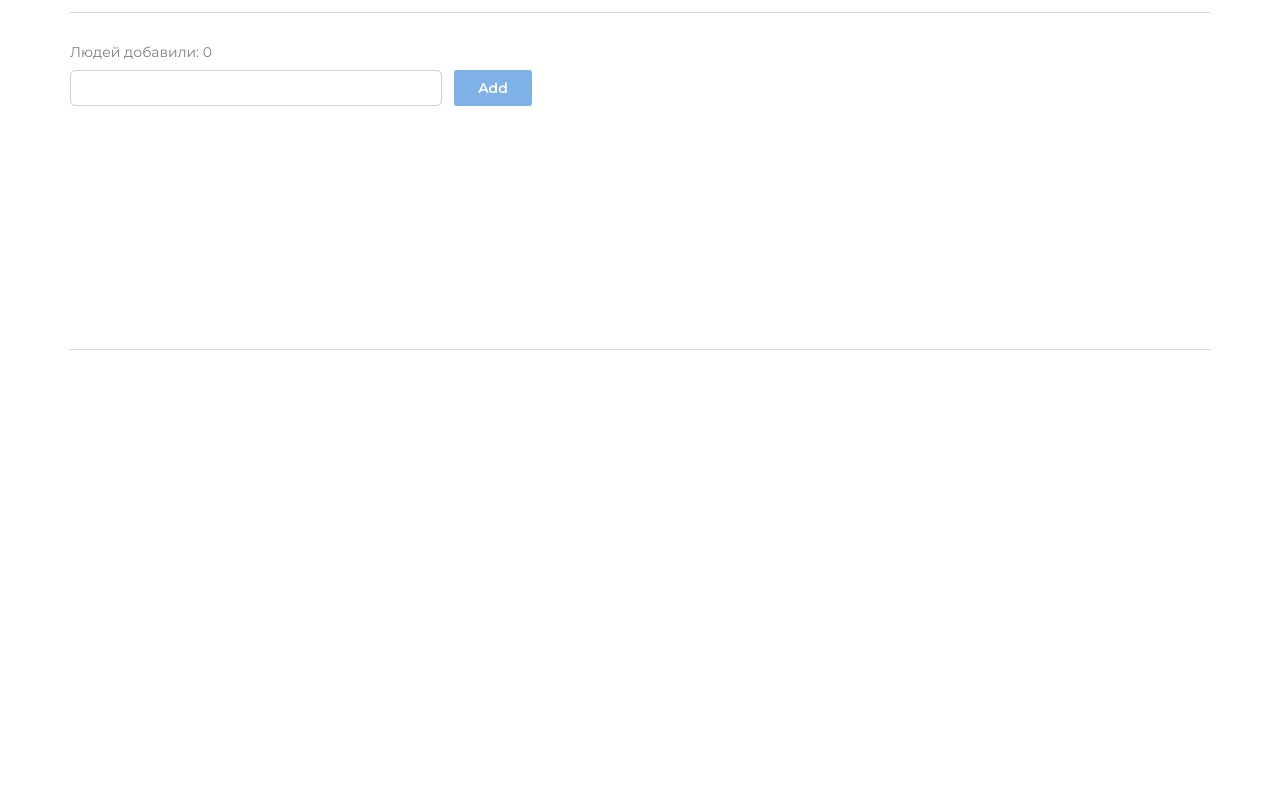
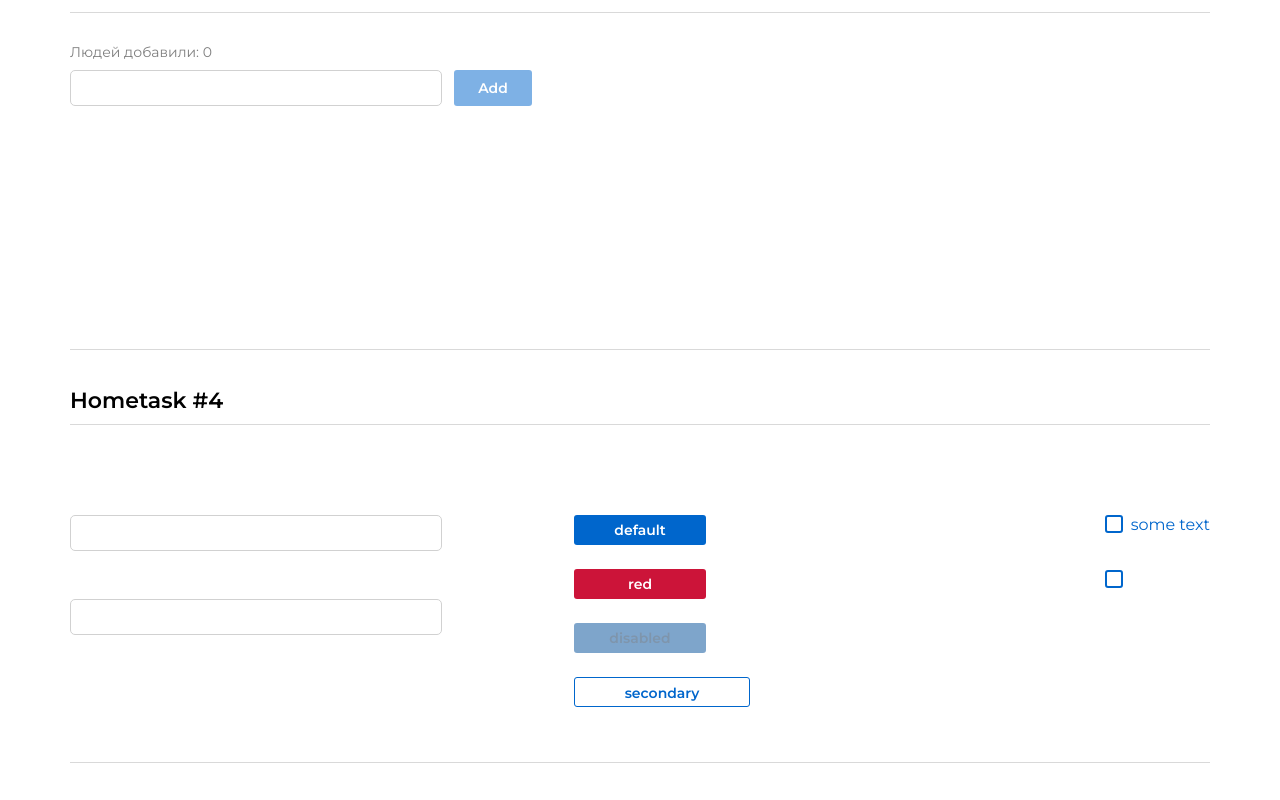
Before and after one commit to VladSmirnou/hws2, a React (Create React App) app: page /#/pre-junior in a window 1280 px wide. Shown: the part 936-1736 px from the top of the page. Before the commit the page ends 1323 px from the top, so only its background shows below. Built offline with nearby package versions, Linux system fonts and the light colour scheme.

Commit message:
fix HW4 styles

```diff
--- a/src/s1-main/App.module.css
+++ b/src/s1-main/App.module.css
@@ -39,6 +39,12 @@
     margin-bottom: 37px;
 }
 
+.hw4-container {
+    margin: 0 auto;
+    max-width: 1140px;
+    margin-bottom: 37px;
+}
+
 .initialMessages {
     display: grid;
     row-gap: 30px;
--- a/src/s2-homeworks/hw04/HW4.tsx
+++ b/src/s2-homeworks/hw04/HW4.tsx
@@ -11,8 +11,8 @@ import Stand from './Stand'
 
 const HW4 = () => {
     return (
-        <div id={'hw4'}>
-            <div className={s2.hwTitle}>Homework #4</div>
+        <div id={'hw4'} className={s2['hw4-container']}>
+            <div className={s2.hwTitle}>Hometask #4</div>
             {/*демонстрация возможностей компонент:*/}
             <div className={s2.hw}>
                 <Stand />
--- a/src/s2-homeworks/hw04/Stand.module.css
+++ b/src/s2-homeworks/hw04/Stand.module.css
@@ -1,7 +1,9 @@
 .stand {
-    display: flex;
-    justify-content: space-between;
-    align-items: center;
+    margin-top: 90px;
+    margin-bottom: 55px;
+    display: grid;
+    grid-template-columns: minmax(auto, 484px) auto 1fr;
+    column-gap: 20px;
 }
 
 .inputs {
@@ -17,7 +19,12 @@
 }
 
 .checkboxes {
+    justify-self: end;
     display: flex;
     flex-direction: column;
     gap: 36px;
 }
+
+.inpustWithErrorText {
+    gap: 31px;
+}
--- a/src/s2-homeworks/hw04/Stand.tsx
+++ b/src/s2-homeworks/hw04/Stand.tsx
@@ -12,7 +12,7 @@ const Stand = () => {
 
     return (
         <div id={'hw4-stand'} className={s.stand}>
-            <div className={s.inputs}>
+            <div className={!error ? s.inputs : s.inputs + ' ' + s.inpustWithErrorText}>
                 {/*совместим со старым кодом:*/}
                 <div>
                     <SuperInputText
--- a/src/s2-homeworks/hw04/common/c1-SuperInputText/SuperInputText.module.css
+++ b/src/s2-homeworks/hw04/common/c1-SuperInputText/SuperInputText.module.css
@@ -5,9 +5,12 @@
     width: 100%;
     max-width: 372px;
     height: 36px;
+    border: 1px solid #D1D1D1;
+    border-radius: 5px;
 }
 
 .inputWrapper {
+    display: grid;
 }
 
 .superInput {
@@ -21,5 +24,10 @@
 }
 
 .error {
-    color: red
+    color: red;
+    order: -1;
+    font-family: Montserrat;
+    font-size: 14px;
+    font-weight: 400;
+    line-height: 17.07px;
 }
--- a/src/s2-homeworks/hw04/common/c2-SuperButton/SuperButton.module.css
+++ b/src/s2-homeworks/hw04/common/c2-SuperButton/SuperButton.module.css
@@ -1,53 +1,67 @@
 .button {
-    width: 132px;
+    min-width: 132px;
     height: 30px;
     border: none;
     border-radius: 3px;
+    font-family: Montserrat;
+    font-size: 14px;
+    font-weight: 600;
+    line-height: 20px;
+    padding: 5px 24px;
 }
 
 .disabled {
-    background-color: lightblue;
+    color: #002E5C;
+    background-color: #004D99;
+    opacity: 0.5;
 }
 
 .secondary {
+    border: 1px solid #0066CC;
+    color: #0066CC;
     background-color: transparent;
-    border: 2px solid blue;
-    width: 176px
+    min-width: 176px
 }
 
 .default {
     color: white;
-    background-color: blue;
+    background-color: #0066CC;
 }
 
 .red {
     color: white;
-    background-color: red;
+    background-color: #CC1439;
 }
 
 .default:hover {
-    width: 167px;
+    min-width: 167px;
+    background-color: #0080FF;
 }
 
 .red:hover {
-    width: 167px;
+    min-width: 167px;
+    background-color: #FF1A47;
 }
 
 .secondary:hover {
-    width: 167px;
+    min-width: 167px;
+    background-color: #E5F0FA;
 }
 
 
 .default:active {
-    width: 149px;
+    min-width: 149px;
+    background-color: #0059B2;
 }
 
 .secondary:active {
-    width: 149px;
+    min-width: 149px;
+    background-color: #C9E5FF;
 }
 
 .red:active {
-    width: 149px;
+    min-width: 149px;
+    background-color: #B21232;
 }
 
 .button:disabled {
--- a/src/s2-homeworks/hw04/common/c3-SuperCheckbox/SuperCheckbox.module.css
+++ b/src/s2-homeworks/hw04/common/c3-SuperCheckbox/SuperCheckbox.module.css
@@ -25,6 +25,7 @@
     border-radius: 3px;
     border: 2px solid #06c;
     cursor: pointer;
+    flex: 0 0 auto;
 }
 
 .checkbox:checked {
--- a/src/s2-homeworks/hw05/pages/PreJunior.tsx
+++ b/src/s2-homeworks/hw05/pages/PreJunior.tsx
@@ -11,7 +11,7 @@ function PreJunior() {
             <HW1 />
             <HW2 />
             <HW3 />
-            {/* <HW4 /> */}
+            <HW4 />
         </div>
     )
 }
```
